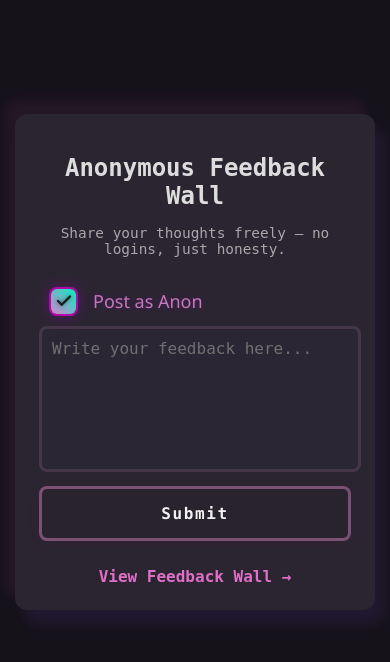
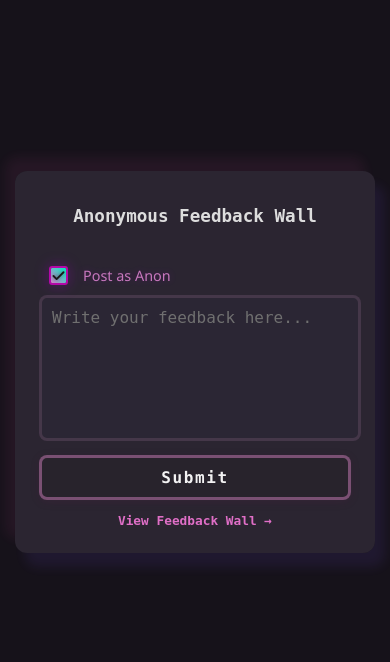
Before and after one commit to Lumineskz/AnonFeedbackWall, a PHP site: page /pages/index.php in a window 390 px wide. Shown: the part 60-722 px from the top of the page. Run offline with PHP 8.4, Linux system fonts and the light colour scheme; the visitor is signed in with stand-in values (Sample User, id 1).

Commit message:
Some changes to style

```diff
--- a/Code/assets/css/style.css
+++ b/Code/assets/css/style.css
@@ -611,13 +659,18 @@ input[type="submit"].signup-btn:focus {
       padding: 1.5rem;
     }
     .container .header-msg{
-      font-size: 1.5em;
+      font-size: 1.1em;
     }
     .container .description-msg{
+      font-size: 0em;
+    }
+    .checkbox-wrapper .label{
       font-size: 0.9em;
     }
-    .label{
-      font-size: 0.9em;
+    .checkbox-wrapper .checkmark{
+      width: 15px;
+      height: 15px;
+      border-radius: 3px;
     }
     .wall-page{
       margin-top: 90px;
@@ -626,20 +679,31 @@ input[type="submit"].signup-btn:focus {
       font-size: 1.5rem;
       margin: 10px;
     }
+    .file-label{
+      font-size: 0.8rem;
+    }
     .wall-page .description-msg{
       font-size: 0.9rem;
       margin: 10px;
     }
+
     .wall-container{
         margin-top: 60px;
         display: flex;
         flex-direction: column;
     }
     .wall-container .post{
-      width: 100%;
-      max-width: 700px;
+      min-width: 80%;
+
+    }
+    .ui-btn{
+      padding: 10px 14px;
     }
     .back-btn{
       margin-top: 0px;
     }
+    .view-wall-btn{
+      margin-top: 3px;
+      font-size: 0.8rem;
+    }
 }
```
Also changed, not shown: other parts of Code/assets/css/style.css (+52 -4 lines).
